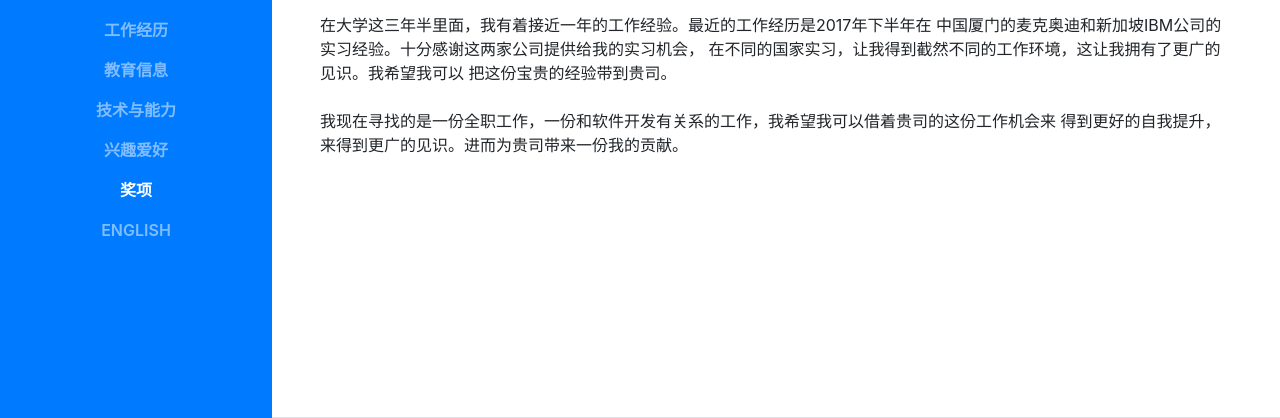
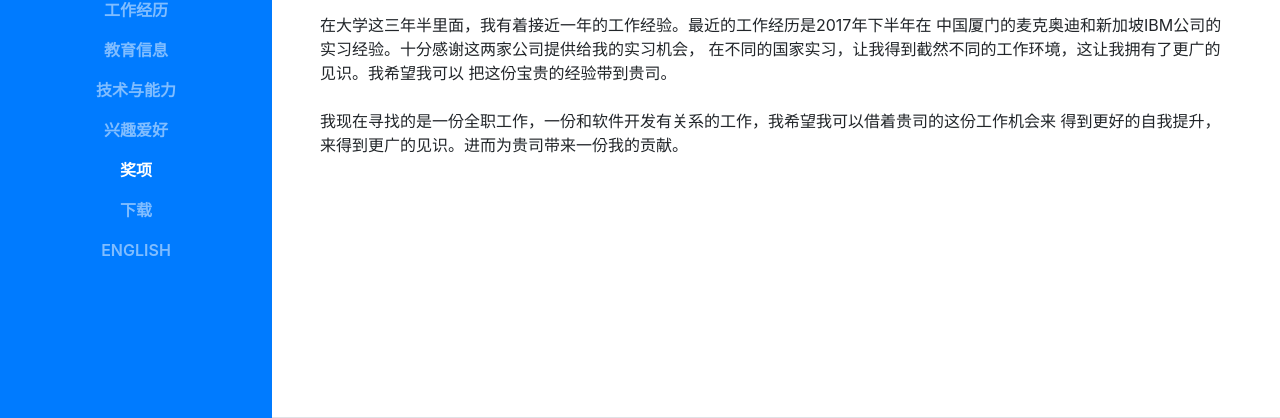
Before and after one commit to lizq-git/Resume-CV, a website with bundled scripts: page index-cn.html in a window 1280 px wide. Shown: the part 382-800 px from the top of the page. Built offline with nearby package versions, Linux system fonts and the light colour scheme; a web font is replaced by a local one.

Commit message:
Update index-cn.html

```diff
--- a/index-cn.html
+++ b/index-cn.html
@@ -56,6 +56,9 @@
           </li>
           <li class="nav-item">
             <a class="nav-link js-scroll-trigger" href="#awards">奖项</a>
+          </li>
+          <li class="nav-item">
+            <a class="nav-link js-scroll-trigger" href="doc/Resume-cn.pdf" target="_blank">下载</a>
           </li>
           <li class="nav-item">
             <a class="nav-link js-scroll-trigger" href="index.html">English</a>
```
